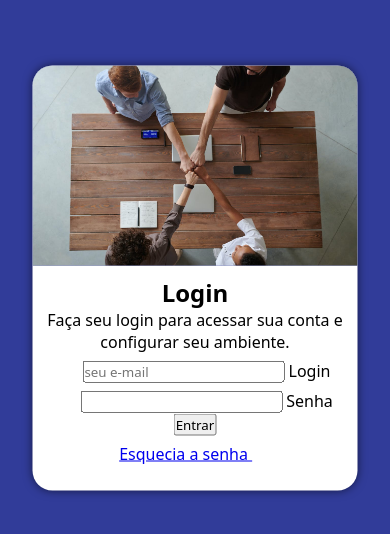
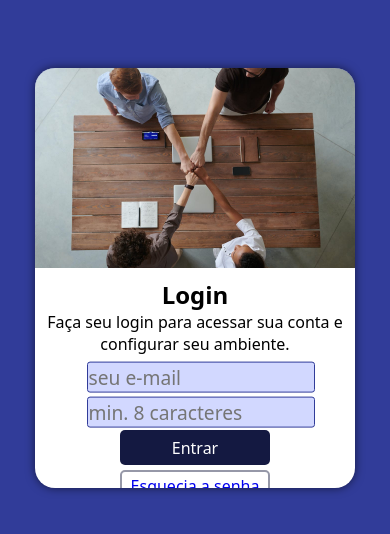
Before and after one commit to GabrielxySouza/projeto-login, a plain HTML site: page index.html in a window 390 px wide. Shown: the part 144-678 px from the top of the page. Drawn offline with Linux system fonts and the light colour scheme.

Commit message:
estilização media query

```diff
--- a/estilos/media-query.css
+++ b/estilos/media-query.css
@@ -7,7 +7,7 @@ tablete: 760 a 1024px
 desktop: 1025 a 1200px
 tv (grandes telas): 1201 +
 */
-
+ /*CONFIGURAÇÕES PARA TABLET*/
 @media screen and (min-width:760px) and (max-width: 1024px) {
     body,html{
         background-image: linear-gradient(to top,#313C99,#801495);
@@ -15,11 +15,12 @@ tv (grandes telas): 1201 +
 
     section#login{
         width: 80vw;
+        height: 250px;
     }
 
     div#imagem{
         float: left;
-        width: 30%;
+        width: 35%;
         height: 100%;
     }
 
@@ -27,16 +28,22 @@ tv (grandes telas): 1201 +
         float: right;
         width: 65%;
         height: 100%;
+        transform: translateY(7%);
+    }
+    div#formulario > p{
+        margin: 10px 0px 15px 0px;
     }
 }
 
+/*CONFIGURAÇÕES PARA TELAS GRANDES*/
 @media screen and (min-width:1025px){
     body,html{
         background-image: linear-gradient(#313C99,#801495);
     }
 
     section#login{
-        width: 85vw;
+        width:950px;
+        height: 350px;
     }
 
     div#imagem{
@@ -49,12 +56,14 @@ tv (grandes telas): 1201 +
         float: left;
         width: 50%;
         height: 100%;
+        transform: translateY(15%);
     }
 
     div#formulario > h1{
-        font-size: 2em;
+        font-size: 2.2em;
     }
     div#formulario > p{
         font-size: 1.2em;
+        margin: 20px 0px;
     }
 }
--- a/estilos/style.css
+++ b/estilos/style.css
@@ -28,15 +28,13 @@ section#login{
     position: absolute;
     left: 50%;
     top: 50%;
-    transform: translate(-50%, -50%);
     overflow: hidden;
-
     background-color: white;
-    width: 325px;
-    height: 425px;
+    width: 320px;
+    height: 420px;
     border-radius: 20px;
     box-shadow: 0px 0px 10px rgba(0, 0, 0, 0.575);
-
+    transform: translate(-50%, -50%);
     transition: width 0.5s, height 0.5s;
     transition-timing-function: ease; /*dá uma suavizada na velocidade de transição*/
 }
@@ -54,3 +52,75 @@ div#formulario{
     padding: 10px;
     text-align: center;
 }
+
+div.campo{
+    display: block;
+    width: 95%;
+    height: 25px;
+
+    margin-top: 10px;
+}
+
+div > label{
+    display: none;
+}
+
+div.campo > span{
+    font-size: 2em;
+    width: 22px;
+    color: #293499;
+}
+
+div.campo > input{
+    font-size: 1.2em;
+    width: 80%;
+    background-color: #d2d8ff;
+    border: 1px solid #313C99;
+    border-radius: 3px;
+    padding: 1px;
+    transform: translateY(-40%);
+}
+
+div.campo > input:focus-within{
+    background-color: white;
+}
+
+form > input[type=submit]{
+    display: block;
+    font-size: 1em;
+    margin: auto;
+    margin-top: 5px;
+    width: 50%;
+    height: 35px;
+    background-color: #141941;
+    color: white;
+    border: none;
+    border-radius: 5px;
+}
+
+form > input[type=submit]:hover{
+    background-color: #313C99;
+}
+
+form a.botao{
+    display: block;
+    font-size: 1em;
+    background-color: white;
+    border: 2px solid #9698a8;
+    margin: auto;
+    margin-top: 5px;
+    padding: 3px;
+    width: 50%;
+    height: 25px;
+    text-decoration: none;
+    border-radius: 5px;
+
+}
+
+form a.botao:hover{
+    background-color: #9698a8;
+}
+
+form a.botao > span{
+    font-size: 0.8em;
+}
--- a/index.html
+++ b/index.html
@@ -27,13 +27,12 @@
 
                     <div class="campo">
                         <span class="material-icons">&#xe73c</span>
-                        <input type="password" name="senha" id="isenha" autocomplete="current-password" required minlength="8" maxlength="30">
+                        <input type="password" name="senha" id="isenha" autocomplete="current-password" placeholder="min. 8 caracteres" required minlength="8" maxlength="30">
                           <label for="isenha">Senha</label>
                     </div>
 
                     <input type="submit" value="Entrar">
-                    <br>
-                    <a href="esqueci.html">Esquecia a senha <span class="material-icons">&#Xe158</span></a>
+                    <a href="esqueci.html" class="botao">Esquecia a senha <span class="material-icons">&#Xe158</span></a>
                 </form>
             </div>
         </section>
```
